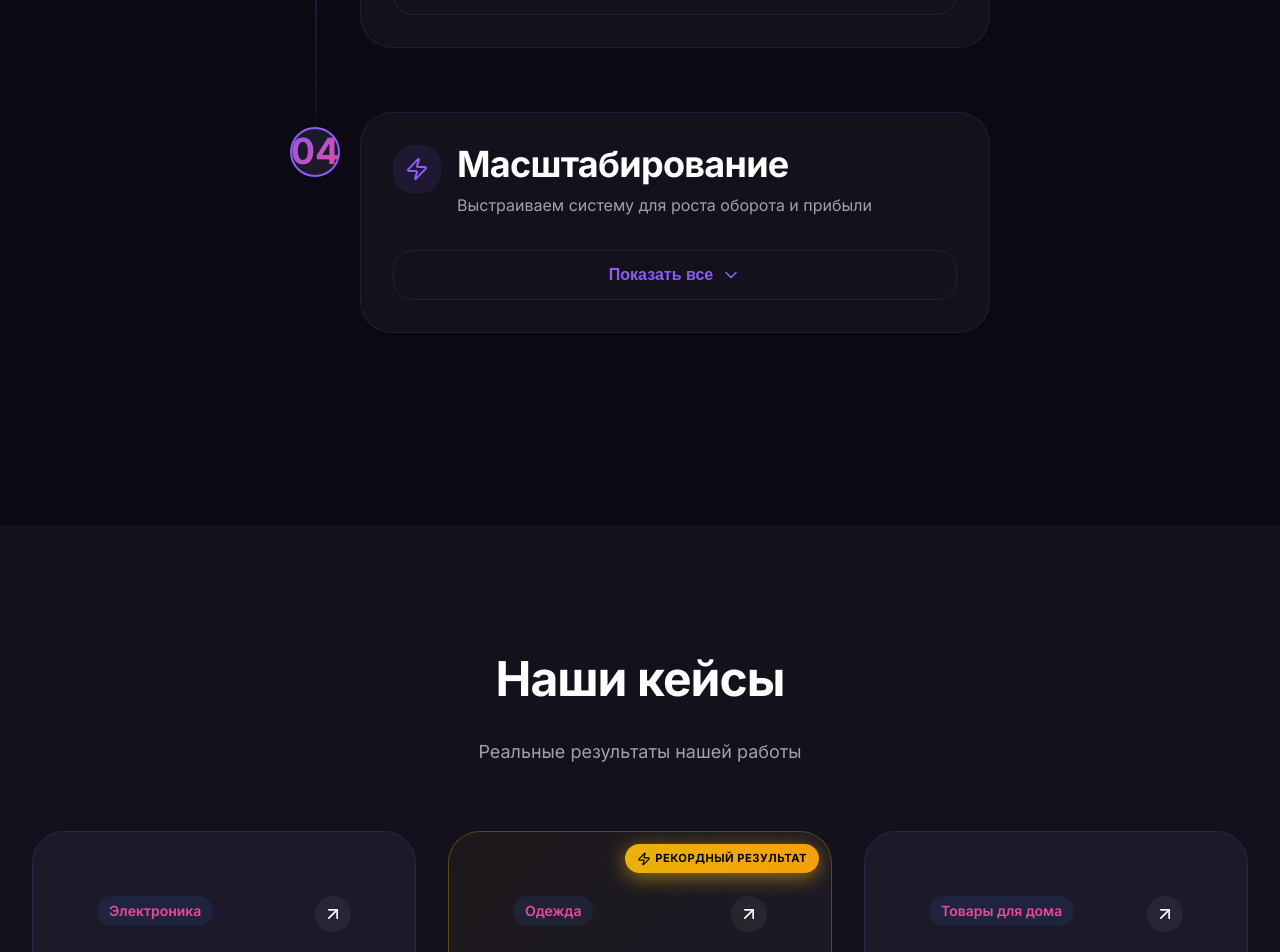
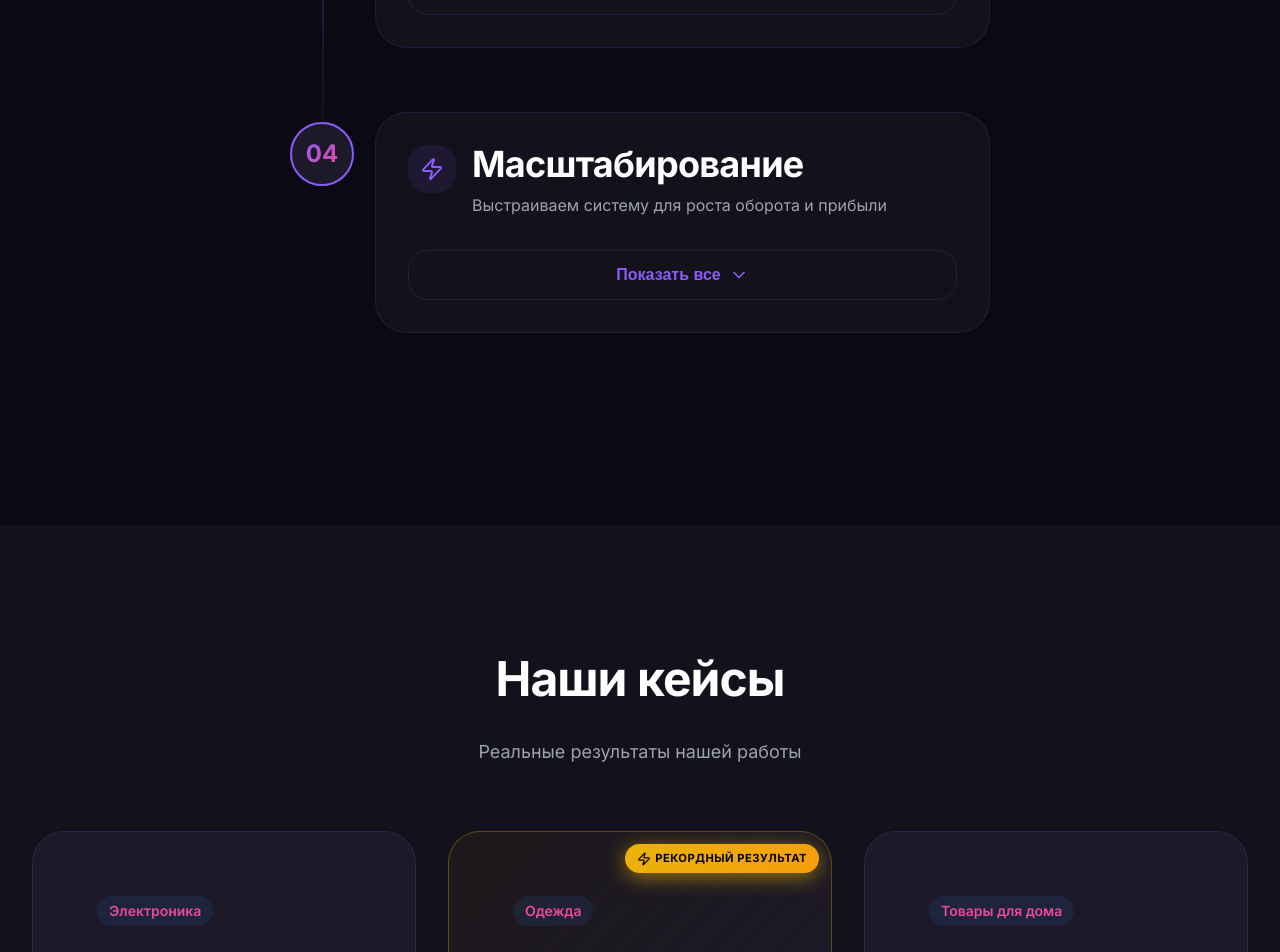
Before and after one commit to ShohruxMurodovich/BM-Agency-Landing, a Vue app: page / in a window 1280 px wide. Shown: the part 4900-5852 px from the top of the page. Built offline with nearby package versions, Linux system fonts and the light colour scheme.

Commit message:
Improve UI: enlarge step badges and remove case link buttons
- Increased step-badge size from 50px to 64px in ProcessTimeline
- Enhanced number visibility with larger font size (1.5rem)
- Adjusted positioning for better visual balance
- Removed case-link buttons from Cases section for cleaner design

```diff
--- a/src/components/CasesSection.vue
+++ b/src/components/CasesSection.vue
@@ -1,5 +1,5 @@
 <script setup>
-import { TrendingUp, ArrowUpRight, Zap } from 'lucide-vue-next'
+import { TrendingUp, Zap } from 'lucide-vue-next'
 
 const cases = [
   {
@@ -54,9 +54,6 @@ const cases = [
 
           <div class="case-header">
             <span class="case-category">{{ caseItem.category }}</span>
-            <button class="case-link">
-              <ArrowUpRight size="20" />
-            </button>
           </div>
 
           <h3 class="case-title">{{ caseItem.title }}</h3>
@@ -146,9 +143,6 @@ const cases = [
 }
 
 .case-header {
-    display: flex;
-    justify-content: space-between;
-    align-items: flex-start;
     margin-bottom: var(--spacing-md);
 }
 
@@ -159,25 +153,6 @@ const cases = [
     border-radius: 20px;
     font-size: var(--font-size-xs);
     font-weight: 600;
-}
-
-.case-link {
-    background: rgba(255, 255, 255, 0.05);
-    border: none;
-    color: var(--color-text-primary);
-    width: 36px;
-    height: 36px;
-    border-radius: 50%;
-    display: flex;
-    align-items: center;
-    justify-content: center;
-    cursor: pointer;
-    transition: var(--transition-fast);
-}
-
-.case-card:hover .case-link {
-    background: var(--color-primary);
-    color: var(--color-bg-primary);
 }
 
 .case-title {
--- a/src/components/ProcessTimeline.vue
+++ b/src/components/ProcessTimeline.vue
@@ -158,8 +158,8 @@ const steps = [
 
 .timeline-connector {
     position: absolute;
-    left: 25px;
-    top: 70px;
+    left: 32px;
+    top: 80px;
     width: 2px;
     height: calc(100% + var(--spacing-lg));
     background: linear-gradient(180deg, var(--color-primary) 0%, transparent 100%);
@@ -169,9 +169,9 @@ const steps = [
 .step-badge {
     position: absolute;
     left: 0;
-    top: 15px;
-    width: 50px;
-    height: 50px;
+    top: 10px;
+    width: 64px;
+    height: 64px;
     background: var(--color-bg-tertiary);
     border: 2px solid var(--color-primary);
     border-radius: 50%;
@@ -190,7 +190,7 @@ const steps = [
 }
 
 .step-number {
-    font-size: var(--font-size-xl);
+    font-size: 1.5rem;
     font-weight: 700;
     color: var(--color-text-primary);
     background: linear-gradient(135deg, var(--color-primary), var(--color-accent));
@@ -205,7 +205,7 @@ const steps = [
 }
 
 .step-card {
-    margin-left: 70px;
+    margin-left: 85px;
     background: var(--color-bg-secondary);
     border: 1px solid var(--color-border);
     border-radius: var(--radius-lg);
```
